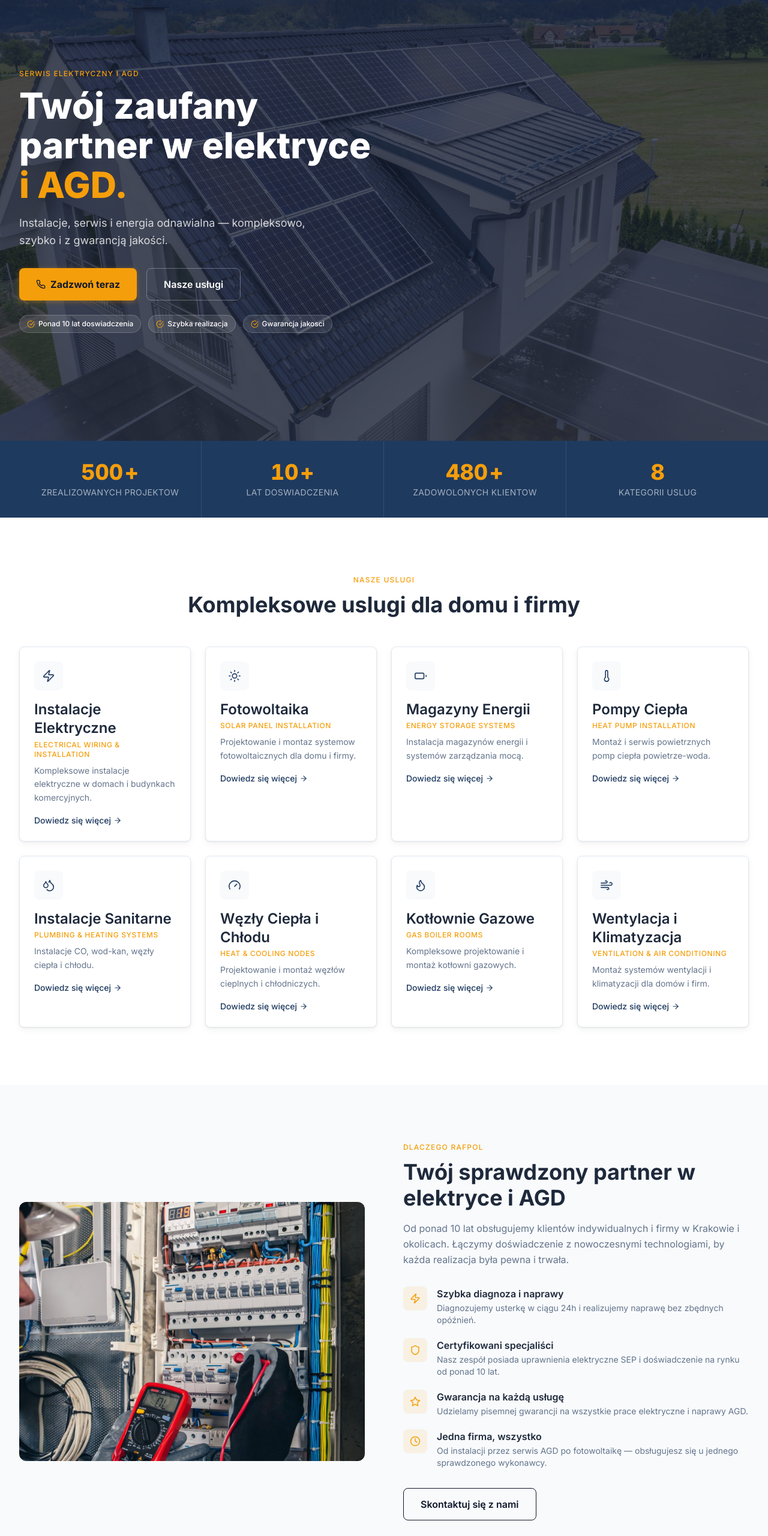
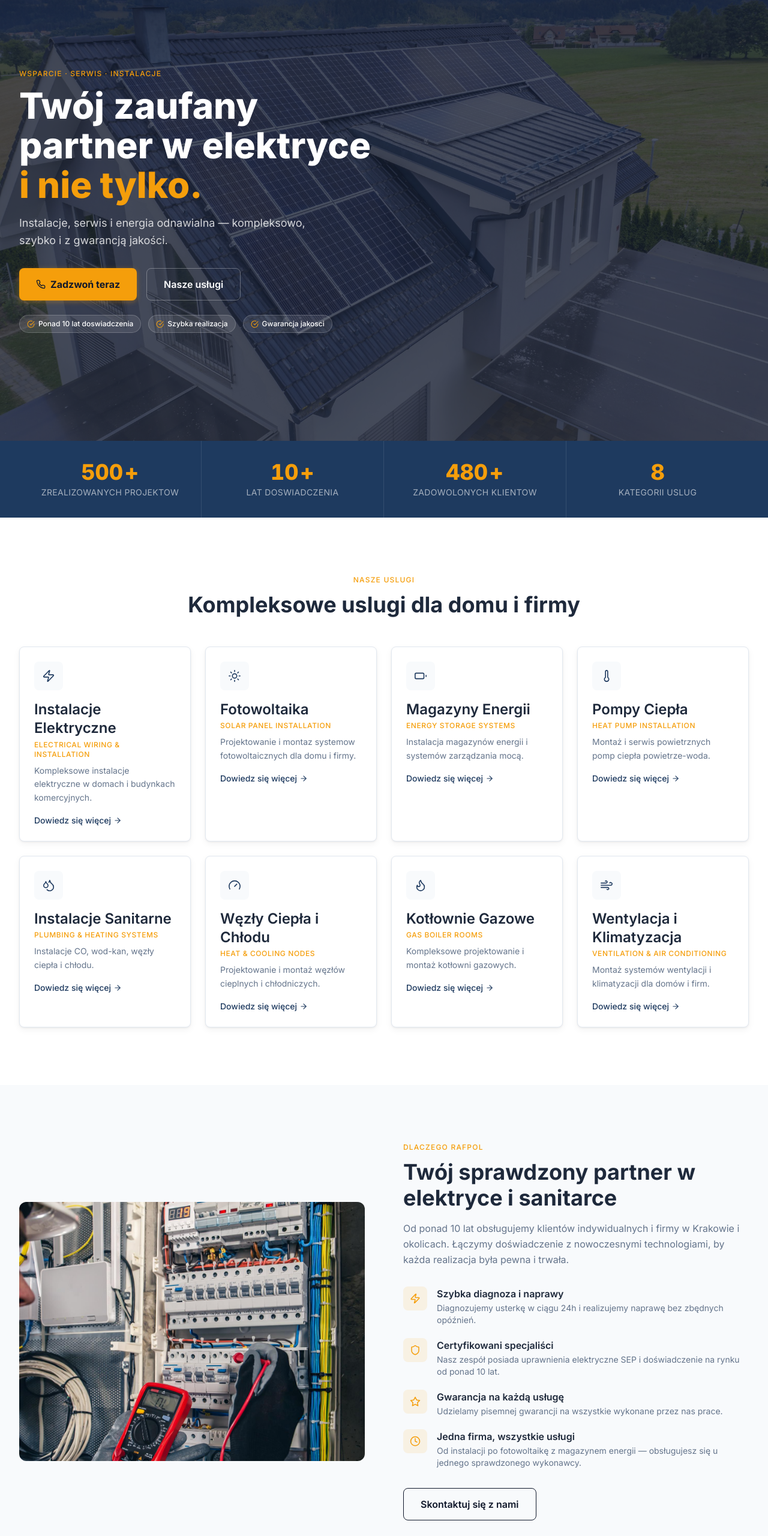
Before and after one commit to OskarElliott/rafpol, a Next.js app: page / in a window 1280 px wide. Shown: the part 145-2706 px from the top of the page at 60% size. Built offline with nearby package versions, Linux system fonts and the light colour scheme; no server answers.

Commit message:
client text updates

```diff
--- a/src/components/sections/About.tsx
+++ b/src/components/sections/About.tsx
@@ -30,13 +30,13 @@ const USP_ITEMS = [
     icon: Star,
     title: 'Gwarancja na każdą usługę',
     description:
-      'Udzielamy pisemnej gwarancji na wszystkie prace elektryczne i naprawy AGD.',
+      'Udzielamy pisemnej gwarancji na wszystkie wykonane przez nas prace.',
   },
   {
     icon: Clock,
-    title: 'Jedna firma, wszystko',
+    title: 'Jedna firma, wszystkie usługi',
     description:
-      'Od instalacji przez serwis AGD po fotowoltaikę — obsługujesz się u jednego sprawdzonego wykonawcy.',
+      'Od instalacji po fotowoltaikę z magazynem energii — obsługujesz się u jednego sprawdzonego wykonawcy.',
   },
 ] as const
 
@@ -50,7 +50,6 @@ export function About() {
       <div className="max-w-7xl mx-auto px-4 sm:px-6 lg:px-8">
         <div className="grid grid-cols-1 lg:grid-cols-2 gap-16 items-center">
 
-          {/* Left — image */}
           <motion.div
             variants={slideLeftVariant}
             initial="hidden"
@@ -67,7 +66,6 @@ export function About() {
             />
           </motion.div>
 
-          {/* Right — content */}
           <motion.div
             variants={slideRightVariant}
             initial="hidden"
@@ -77,14 +75,13 @@ export function About() {
           >
             <SectionLabel>Dlaczego Rafpol</SectionLabel>
             <h2 className="text-3xl md:text-[2.25rem] font-bold text-brand-slate mt-3 leading-[1.2]">
-              Twój sprawdzony partner w elektryce i AGD
+              Twój sprawdzony partner w elektryce i sanitarce
             </h2>
             <p className="text-brand-muted text-base leading-relaxed mt-4">
               Od ponad 10 lat obsługujemy klientów indywidualnych i firmy w Krakowie i okolicach.
               Łączymy doświadczenie z nowoczesnymi technologiami, by każda realizacja była pewna i trwała.
             </p>
 
-            {/* USP rows */}
             <motion.ul
               variants={staggerContainer}
               initial="hidden"
--- a/src/components/sections/Hero.tsx
+++ b/src/components/sections/Hero.tsx
@@ -8,15 +8,12 @@ import { TrustBadge } from '@/components/molecules/TrustBadge'
 import {
   fadeInVariant,
   fadeUpVariant,
-  staggerContainer,
   staggerSlow,
-  viewportConfig,
 } from '@/lib/animations'
 import { TRUST_BADGES } from '@/lib/constants'
 
 const PHONE = process.env.NEXT_PUBLIC_PHONE ?? '+48 XXX XXX XXX'
 
-// Word-by-word stagger for headline
 const wordVariant = {
   hidden:  { opacity: 0, y: 20 },
   visible: { opacity: 1, y: 0, transition: { duration: 0.5, ease: 'easeOut' } },
@@ -33,7 +30,6 @@ export function Hero() {
       className="relative min-h-screen flex items-center"
       aria-label="Sekcja główna"
     >
-      {/* Background image with Ken Burns */}
       <motion.div
         className="absolute inset-0"
         initial={{ scale: 1.05 }}
@@ -50,20 +46,16 @@ export function Hero() {
         />
       </motion.div>
 
-      {/* Navy overlay */}
       <div className="absolute inset-0 bg-brand-navy/70" aria-hidden="true" />
 
-      {/* Top gradient — ensures navbar text is always legible over any image */}
       <div
         className="absolute inset-x-0 top-0 h-40 bg-gradient-to-b from-brand-navy/60 to-transparent pointer-events-none"
         aria-hidden="true"
       />
 
-      {/* Content */}
       <div className="relative z-10 max-w-7xl mx-auto px-4 sm:px-6 lg:px-8 w-full py-32">
         <div className="max-w-2xl">
 
-          {/* Eyebrow */}
           <motion.p
             variants={fadeInVariant}
             initial="hidden"
@@ -71,10 +63,9 @@ export function Hero() {
             transition={{ delay: 0.1 }}
             className="text-xs font-medium uppercase tracking-widest text-brand-amber mb-3"
           >
-            Serwis Elektryczny i AGD
+            Wsparcie · Serwis · Instalacje
           </motion.p>
 
-          {/* Headline — word-by-word */}
           <motion.h1
             variants={headlineContainer}
             initial="hidden"
@@ -94,11 +85,10 @@ export function Hero() {
             ))}
             <br />
             <motion.span variants={wordVariant} className="inline-block text-brand-amber">
-              i AGD.
+              i nie tylko.
             </motion.span>
           </motion.h1>
 
-          {/* Subheadline */}
           <motion.p
             variants={fadeUpVariant}
             initial="hidden"
@@ -109,7 +99,6 @@ export function Hero() {
             Instalacje, serwis i energia odnawialna — kompleksowo, szybko i z gwarancją jakości.
           </motion.p>
 
-          {/* CTA row */}
           <motion.div
             variants={fadeUpVariant}
             initial="hidden"
@@ -134,7 +123,6 @@ export function Hero() {
             </Button>
           </motion.div>
 
-          {/* Trust badges */}
           <motion.div
             variants={staggerSlow}
             initial="hidden"
--- a/src/components/sections/Navbar.tsx
+++ b/src/components/sections/Navbar.tsx
@@ -10,6 +10,7 @@ import { useScrolled } from '@/hooks/useScrolled'
 import { NAV_LINKS } from '@/lib/constants'
 
 const PHONE = '+48 503 445 333'
+const GOOGLE_MAPS_URL = 'https://maps.app.goo.gl/TK6XufFGHiCj3UDe8'
 
 export function Navbar() {
   const scrolled = useScrolled(60)
@@ -28,9 +29,11 @@ export function Navbar() {
         aria-label="Glowna nawigacja"
       >
         <a
-          href="#"
+          href={GOOGLE_MAPS_URL}
+          target="_blank"
+          rel="noopener noreferrer"
           className="flex items-center focus-visible:outline-none focus-visible:ring-2 focus-visible:ring-brand-amber rounded-sm"
-          aria-label="Rafpol Elektric — strona glowna"
+          aria-label="Rafpol Elektric — wizytowka Google"
         >
           <Image
             src="/images/logo.png"
```
